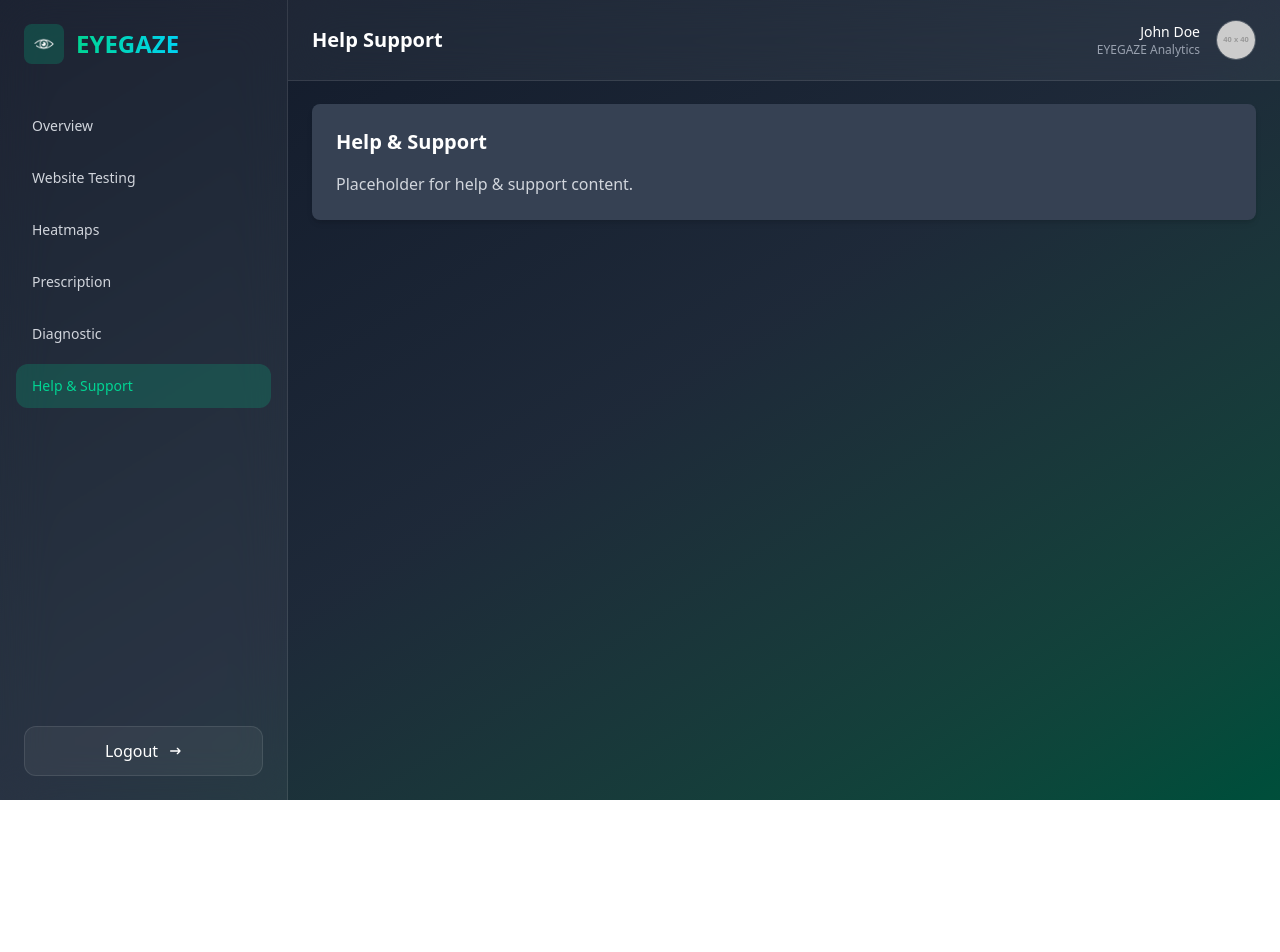
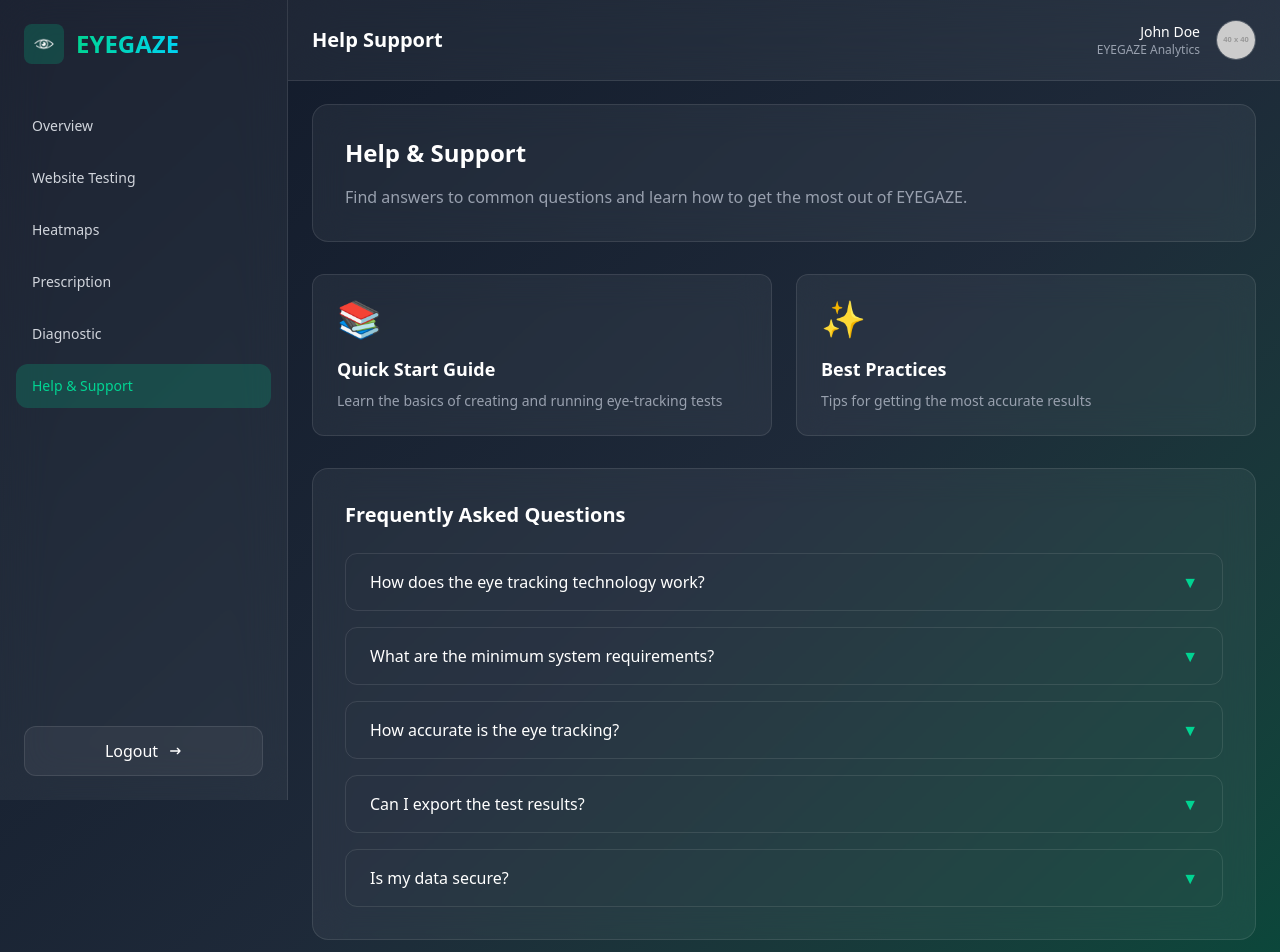
Before and after one commit to Wavxr/EYEGAZE, a React (Vite) app in the folder eyegaze-frontend/: page /dashboard/help-support in a window 1280 px wide. Shown: the top 952 px of the page. Before the commit the page ends 800 px from the top, so only its background shows below. Built offline with nearby package versions, Linux system fonts and the light colour scheme; no server answers; sample sign-in values are in the browser's storage.

Commit message:
feat: add content to help and support menu

```diff
--- a/eyegaze-frontend/src/pages/HelpSupport.jsx
+++ b/eyegaze-frontend/src/pages/HelpSupport.jsx
@@ -1,10 +1,133 @@
-import React from 'react';
+import React, { useState } from 'react';
+import { motion } from 'framer-motion';
 
 const HelpSupport = () => {
+  const faqs = [
+    {
+      question: "How does the eye tracking technology work?",
+      answer: "EYEGAZE uses your device's webcam and advanced AI algorithms to track eye movements in real-time. The system calibrates to your eyes before each session to ensure accuracy. No special hardware is required beyond a standard webcam."
+    },
+    {
+      question: "What are the minimum system requirements?",
+      answer: "You need a device with a webcam, modern browser (Chrome, Firefox, or Edge), and stable internet connection. For optimal performance, we recommend good lighting conditions and a screen resolution of at least 1280x720."
+    },
+    {
+      question: "How accurate is the eye tracking?",
+      answer: "Our system achieves an average accuracy of 1-2 degrees visual angle, which is sufficient for most website testing scenarios. Accuracy can be affected by lighting conditions, webcam quality, and user calibration."
+    },
+    {
+      question: "Can I export the test results?",
+      answer: "Yes, you can export test results in various formats including PDF reports, CSV data, and heatmap images. These can be accessed from your dashboard under each test session."
+    },
+    {
+      question: "Is my data secure?",
+      answer: "We take data security seriously. All eye-tracking data is encrypted, and we don't store any personal information beyond what's necessary for the service. Test sessions are private by default."
+    }
+  ];
+
+  const resources = [
+    {
+      title: "Quick Start Guide",
+      description: "Learn the basics of creating and running eye-tracking tests",
+      icon: "📚"
+    },
+    {
+      title: "Best Practices",
+      description: "Tips for getting the most accurate results",
+      icon: "✨"
+    }
+  ];
+
   return (
-    <div className="p-6 bg-gray-700 rounded-lg shadow-md">
-      <h2 className="text-xl font-semibold mb-4">Help & Support</h2>
-      <p className="text-gray-300">Placeholder for help & support content.</p>
+    <div className="space-y-8">
+      {/* Header Section */}
+      <motion.div
+        initial={{ opacity: 0, y: 20 }}
+        animate={{ opacity: 1, y: 0 }}
+        transition={{ duration: 0.6 }}
+        className="lg:col-span-2 backdrop-blur-lg bg-white/5 border border-white/10 rounded-2xl p-8"
+      >
+        <h2 className="text-2xl font-semibold text-white mb-4">Help & Support</h2>
+        <p className="text-gray-400">
+          Find answers to common questions and learn how to get the most out of EYEGAZE.
+        </p>
+      </motion.div>
+
+      {/* Resources Grid */}
+      <motion.div
+        initial={{ opacity: 0, y: 20 }}
+        animate={{ opacity: 1, y: 0 }}
+        transition={{ duration: 0.6, delay: 0.2 }}
+        className="grid grid-cols-1 md:grid-cols-2 lg:grid-cols-2 gap-6"
+      >
+        {resources.map((resource, index) => (
+          <div
+            key={index}
+            className="backdrop-blur-lg bg-white/5 border border-white/10 rounded-xl p-6 hover:border-emerald-400/50 transition-colors cursor-pointer"
+          >
+            <span className="text-4xl mb-4 block">{resource.icon}</span>
+            <h3 className="text-lg font-semibold text-white mb-2">{resource.title}</h3>
+            <p className="text-gray-400 text-sm">{resource.description}</p>
+          </div>
+        ))}
+      </motion.div>
+
+      {/* FAQ Section */}
+      <motion.div
+        initial={{ opacity: 0, y: 20 }}
+        animate={{ opacity: 1, y: 0 }}
+        transition={{ duration: 0.6, delay: 0.4 }}
+        className="backdrop-blur-lg bg-white/5 border border-white/10 rounded-2xl p-8"
+      >
+        <h3 className="text-xl font-semibold text-white mb-6">Frequently Asked Questions</h3>
+        <div className="space-y-4">
+          {faqs.map((faq, index) => (
+            <FAQItem key={index} question={faq.question} answer={faq.answer} />
+          ))}
+        </div>
+      </motion.div>
+
+      {/* Contact Support */}
+      <motion.div
+        initial={{ opacity: 0, y: 20 }}
+        animate={{ opacity: 1, y: 0 }}
+        transition={{ duration: 0.6, delay: 0.6 }}
+        className="backdrop-blur-lg bg-white/5 border border-white/10 rounded-2xl p-8"
+      >
+        <h3 className="text-xl font-semibold text-white mb-4">Still Need Help?</h3>
+        <p className="text-gray-400 mb-6">
+          Our support team is available 24/7 to help you with any questions or issues.
+        </p>
+        <button className="px-6 py-3 bg-gradient-to-r from-emerald-400 to-cyan-400 text-black font-semibold rounded-xl hover:opacity-90 transition">
+          Contact Support
+        </button>
+      </motion.div>
+    </div>
+  );
+};
+
+// FAQ Item Component
+const FAQItem = ({ question, answer }) => {
+  const [isOpen, setIsOpen] = useState(false);
+
+  return (
+    <div
+      className="border border-white/10 rounded-xl overflow-hidden hover:border-emerald-400/50 transition-colors"
+    >
+      <button
+        className="w-full px-6 py-4 flex items-center justify-between text-left"
+        onClick={() => setIsOpen(!isOpen)}
+      >
+        <span className="font-medium text-white">{question}</span>
+        <span className={`text-emerald-400 transition-transform duration-200 ${isOpen ? 'rotate-180' : ''}`}>
+          ▼
+        </span>
+      </button>
+      {isOpen && (
+        <div className="px-6 pb-4 text-gray-400">
+          <p>{answer}</p>
+        </div>
+      )}
     </div>
   );
 };
```
